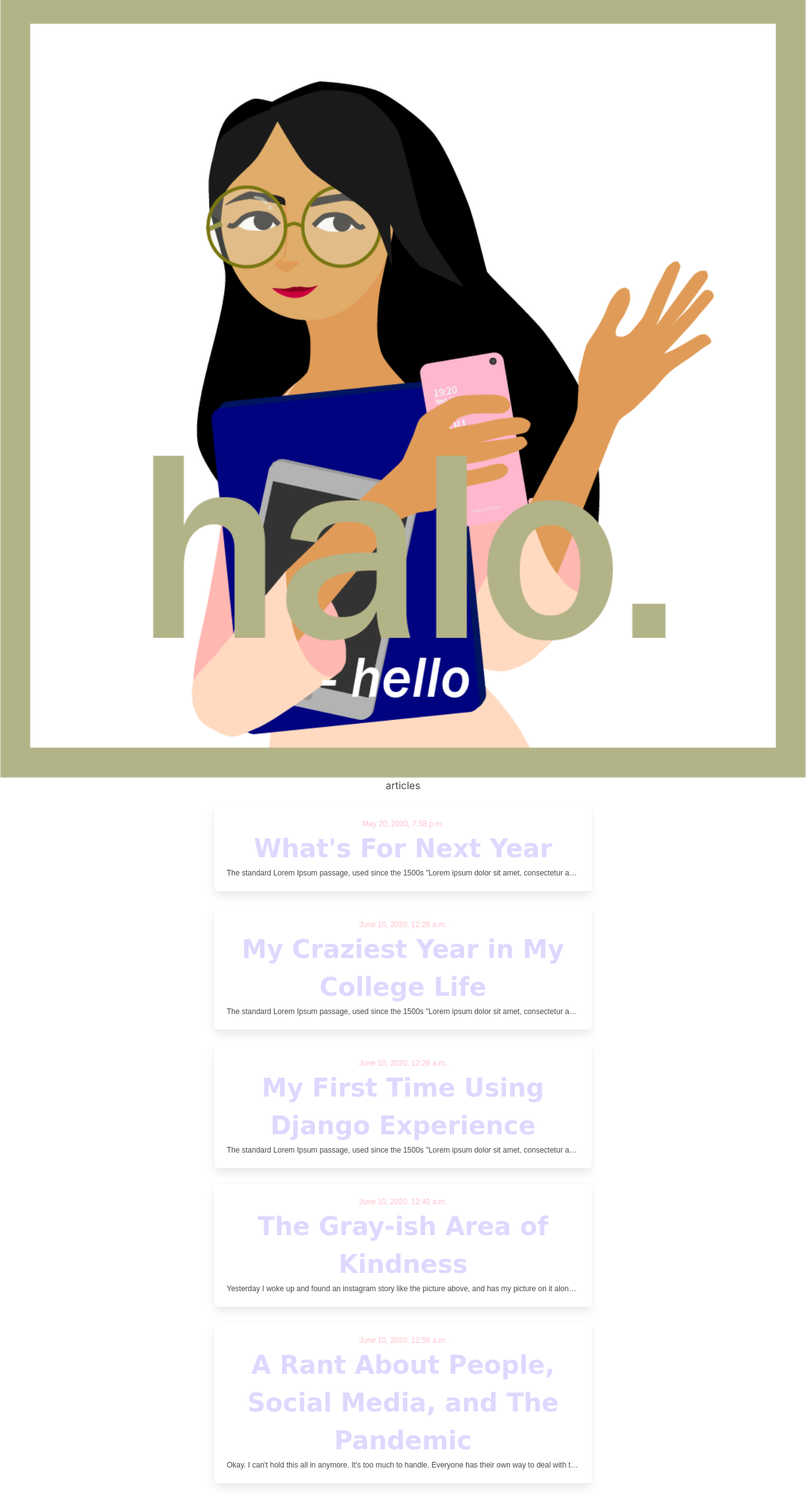
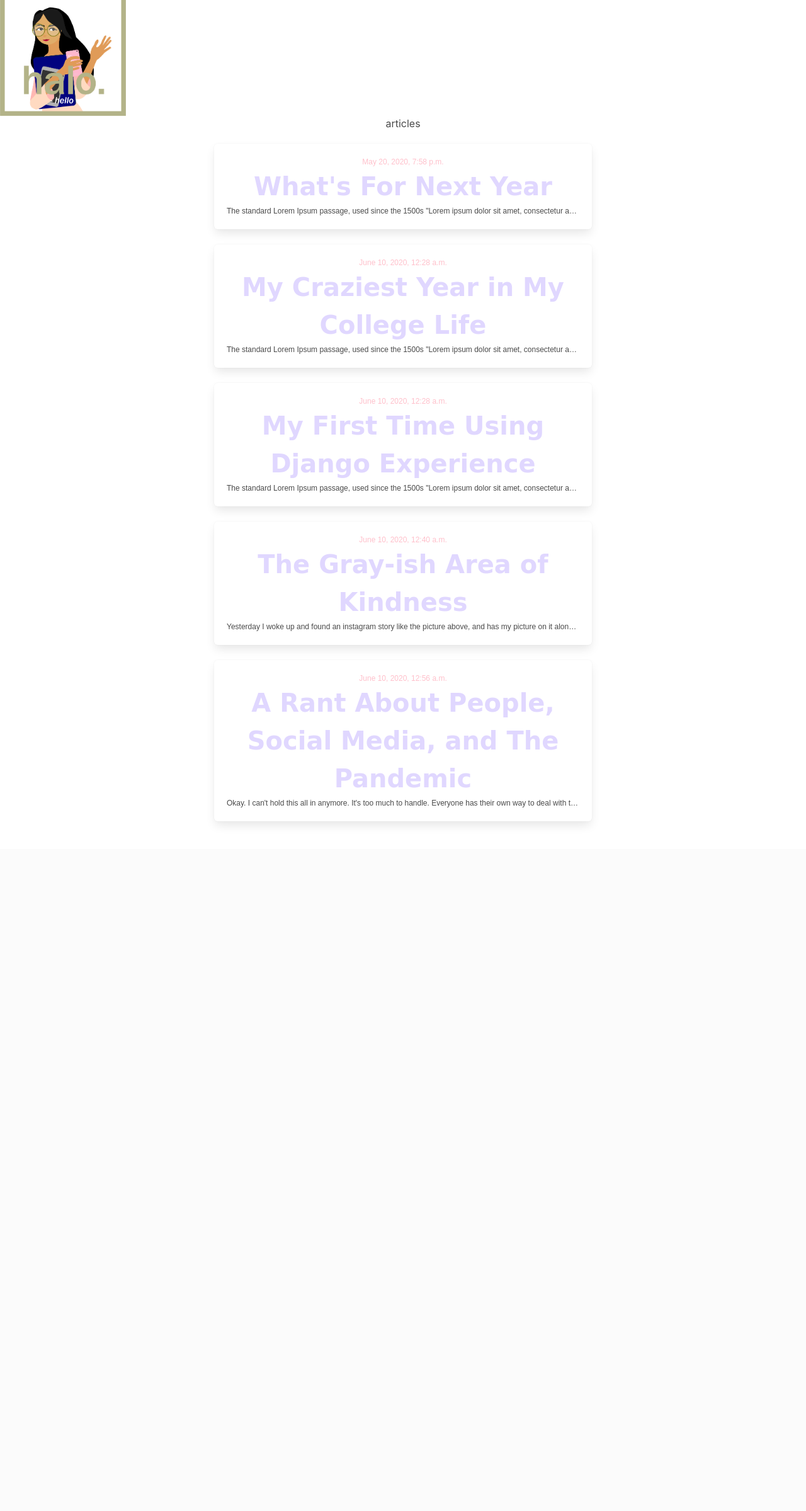
Before and after one commit to amlndr/myWebsite, a Django app: page / in a window 1280 px wide. Shown: the part 62-2461 px from the top of the page at 63% size. After the commit the page ends 1369 px from the top, so only its background shows below. Run offline with Django 3.2, Linux system fonts and the light colour scheme; data comes from the database, SQL or seed files in the repository; some libraries are stand-ins or nearby versions.

Commit message:
prof changephoto

```diff
--- a/blog/templates/blog/post_list.html
+++ b/blog/templates/blog/post_list.html
@@ -3,9 +3,8 @@
 {% block content %}
 
 <div class="profile">
-    <figure class="image has-ratio">
         <img src="/static/ilus1.png" width="200px" height="200px">
-    </figure>
+
 </div>
 
 
```
